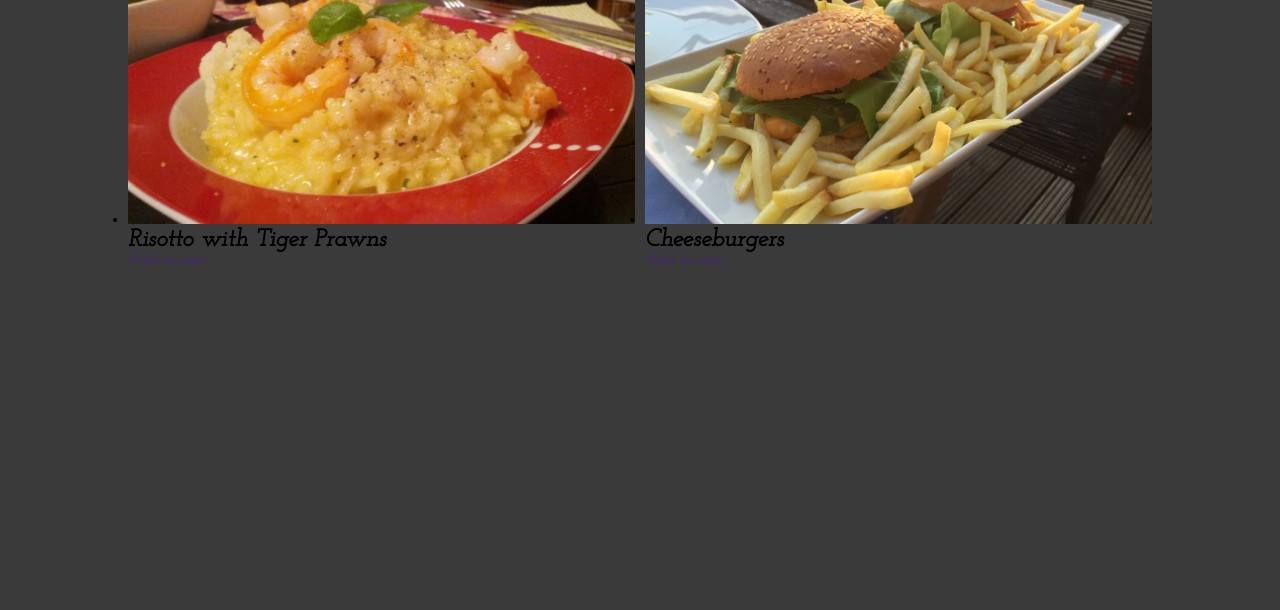
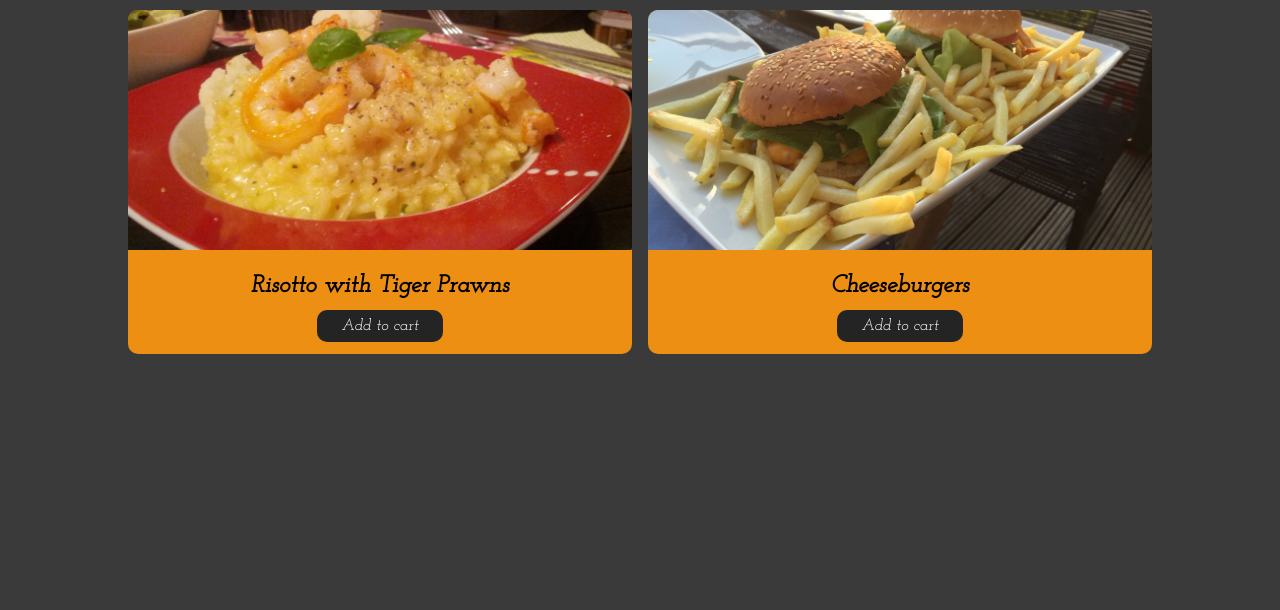
Before and after one commit to dominicogabriel/Webfood, a plain HTML site: page index.html in a window 1280 px wide. Shown: the part 190-800 px from the top of the page. Drawn offline with Linux system fonts and the light colour scheme; a web font is replaced by a local one.

Commit message:
adding more styles

```diff
--- a/index.html
+++ b/index.html
@@ -15,7 +15,7 @@
   </head>
   <body>
     <header id="main-header">
-      <a href="index.html" id="page-logo">Webfood</a>
+      <a href="index.html" id="logo">Webfood</a>
       <nav>
         <ul id="header-content">
           <li><a href="">Browse Meals</a></li>
@@ -25,9 +25,9 @@
     </header>
     <main>
       <h1>Browse Our Delicious Meals</h1>
-      <section id="latest-product">
+      <section id="latest-products">
         <ul>
-          <li class="food-items">
+          <li class="food-item">
             <article>
               <img src="/images/images/risotto.jpg" alt="Risotto" />
               <div class="food-item-content">
@@ -36,7 +36,7 @@
               </div>
             </article>
           </li>
-          <li class="food-items">
+          <li class="food-item">
             <article>
               <img src="/images/images/cheeseburgers.jpg" alt="Cheeseburgers" />
               <div class="food-item-content">
--- a/styles/styles.css
+++ b/styles/styles.css
@@ -55,13 +55,14 @@ header li {
 body {
     background-color: rgb(58, 58, 58);
     font-family: 'Josefin Slab', serif;
+    /* margin: 0; */
 }
 
  a {
     text-decoration: none;
  }
 
-#page-logo {
+#logo {
     font-size: 40px;
     font-family: 'Signika Negative', sans-serif;
     font-weight: bold;
@@ -75,7 +76,7 @@ body {
     display: flex;
     justify-content: space-between;
     align-items: center;
-    padding: 12px 24px;
+    padding: 0 20px;
 }
 
 #main-header a {
@@ -84,13 +85,13 @@ body {
 
 #main-header ul {
     list-style: none;
-}
-
-#header-content {
+    margin: 0;
+    padding: 0;
     display: flex;
 }
 
-#header-content li {
+
+#main-header li {
     margin-left: 20px;
     font-size: 20px;
     font-weight: bold;
@@ -114,15 +115,46 @@ main h1 {
     color: rgb(237, 143, 19);
 }
 
-#latest-product ul {
+#latest-products ul {
     display: grid;
     grid-template-columns: 1fr 1fr;
-    gap: 10px;
-    /* width: 100%; */
+    gap: 16px;
 }
 
-.food-items img {
+#latest-products {
+    width: 100%;
+    margin: 50px auto;
+}
+
+.food-item {
+    background-color: rgb(237, 143, 19);
+    border-radius: 10px;
+    overflow: hidden;
+}
+
+.food-item img {
     height: 240px;
     width: 100%;
     object-fit: cover;
 }
+
+.food-item-content {
+    text-align: center;
+    padding: 20px 0;
+}
+
+.food-item-content h2 {
+    margin-bottom: 20px;
+}
+
+.btn {
+    text-decoration: none;
+    color: #fff;
+    padding: 8px 24px;
+    background-color: rgb(36, 36, 36);
+    border-radius: 10px;
+}
+
+.btn:hover {
+    background-color: rgb(66, 66, 66);
+}
```
